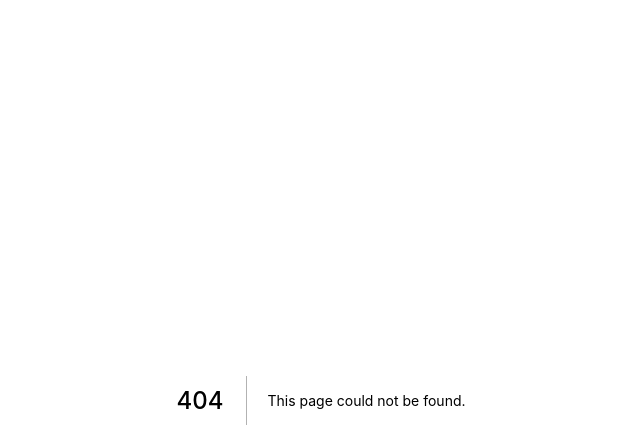
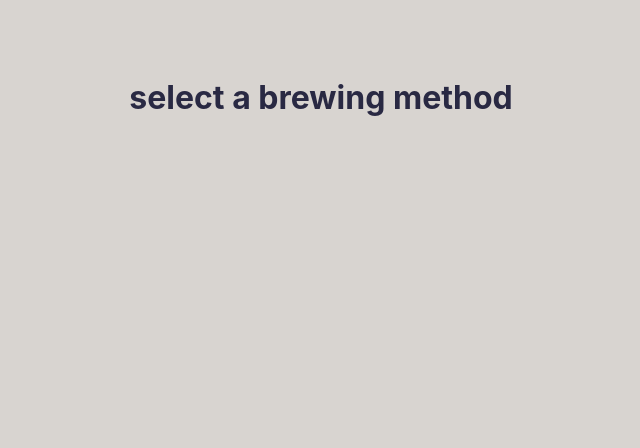
Before and after one commit to nickoelsner/brewgood.coffee, a Next.js app: page /brewMethods in a window 1280 px wide. Before the commit this address had no page. Shown: the top 448 px of the page, without its empty margins (319-959 px from the left). Built offline with nearby package versions, Linux system fonts and the light colour scheme; a web font is replaced by a local one.

Commit message:
break styles out into base styles, add brew methods page

```diff
--- /dev/null
+++ b/pages/brewMethods.js
@@ -0,0 +1,12 @@
+import Link from "next/link";
+import styles from "../styles/BrewMethods.module.scss";
+
+export default function BrewMethods() {
+  return (
+    <div className={styles.container}>
+      <main className={styles.main}>
+        <h1 className={styles.title}>select a brewing method</h1>
+      </main>
+    </div>
+  );
+}
--- a/pages/index.js
+++ b/pages/index.js
@@ -7,7 +7,7 @@ export default function Home() {
       <main className={styles.main}>
         <h1 className={styles.title}>welcome to brewratio.coffee</h1>
         <img src="/assets/images/Logo.svg" alt="coffee cup logo" className={styles.logo} />
-        <Link href="/methods">
+        <Link href="/brewMethods">
           <a className={styles.button}>
             <span>start brewing</span>
             <img src="/assets/images/arrow.svg" alt="" />
--- /dev/null
+++ b/styles/BrewMethods.module.scss
@@ -0,0 +1,13 @@
+@import "/styles/base";
+
+.container {
+  @extend %container-base;
+
+  .main {
+    @extend %main-base;
+  }
+
+  .title {
+    @extend %title-base;
+  }
+}
--- a/styles/Home.module.scss
+++ b/styles/Home.module.scss
@@ -1,28 +1,15 @@
 @import "/styles/colors";
+@import "/styles/base";
 
 .container {
-  min-height: 100vh;
-  padding: 0 0.5rem;
-  display: flex;
-  flex-direction: column;
-  justify-content: center;
-  align-items: center;
+  @extend %container-base;
 
   .main {
-    padding: 10vh 0;
-    flex: 1;
-    display: flex;
-    flex-direction: column;
-    justify-content: space-between;
-    align-items: center;
-    max-width: 600px;
+    @extend %main-base;
   }
 
   .title {
-    margin: 0;
-    line-height: 1.15;
-    font-size: 2rem;
-    text-align: center;
+    @extend %title-base;
   }
 
   .logo {
--- /dev/null
+++ b/styles/_base.scss
@@ -0,0 +1,25 @@
+%container-base {
+  min-height: 100vh;
+  padding: 0 0.5rem;
+  display: flex;
+  flex-direction: column;
+  justify-content: center;
+  align-items: center;
+}
+
+%main-base {
+  padding: 10vh 0;
+  flex: 1;
+  display: flex;
+  flex-direction: column;
+  justify-content: space-between;
+  align-items: center;
+  max-width: 600px;
+}
+
+%title-base {
+  margin: 0;
+  line-height: 1.15;
+  font-size: 2rem;
+  text-align: center;
+}
```
Also changed, not shown: 1 other file (tests, documents, lock files or other folders).
